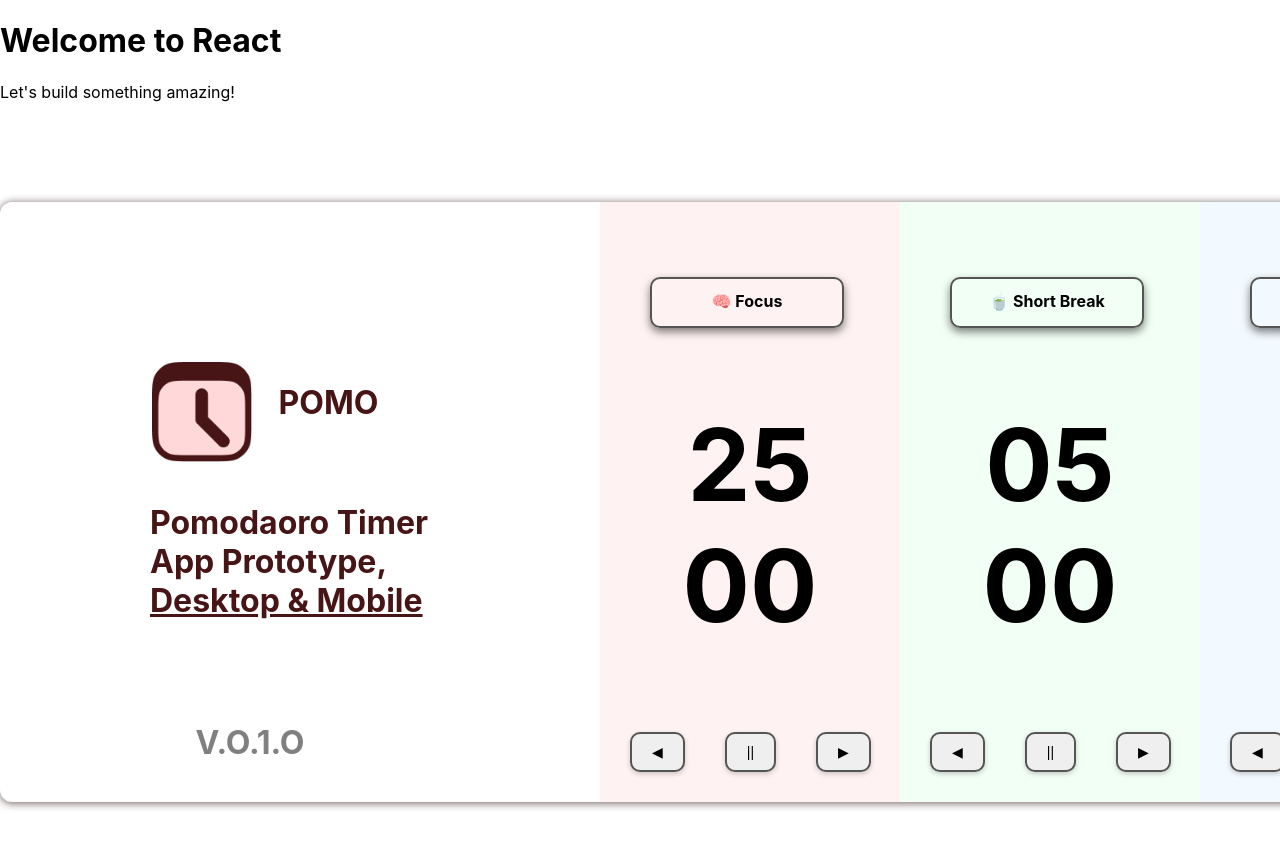
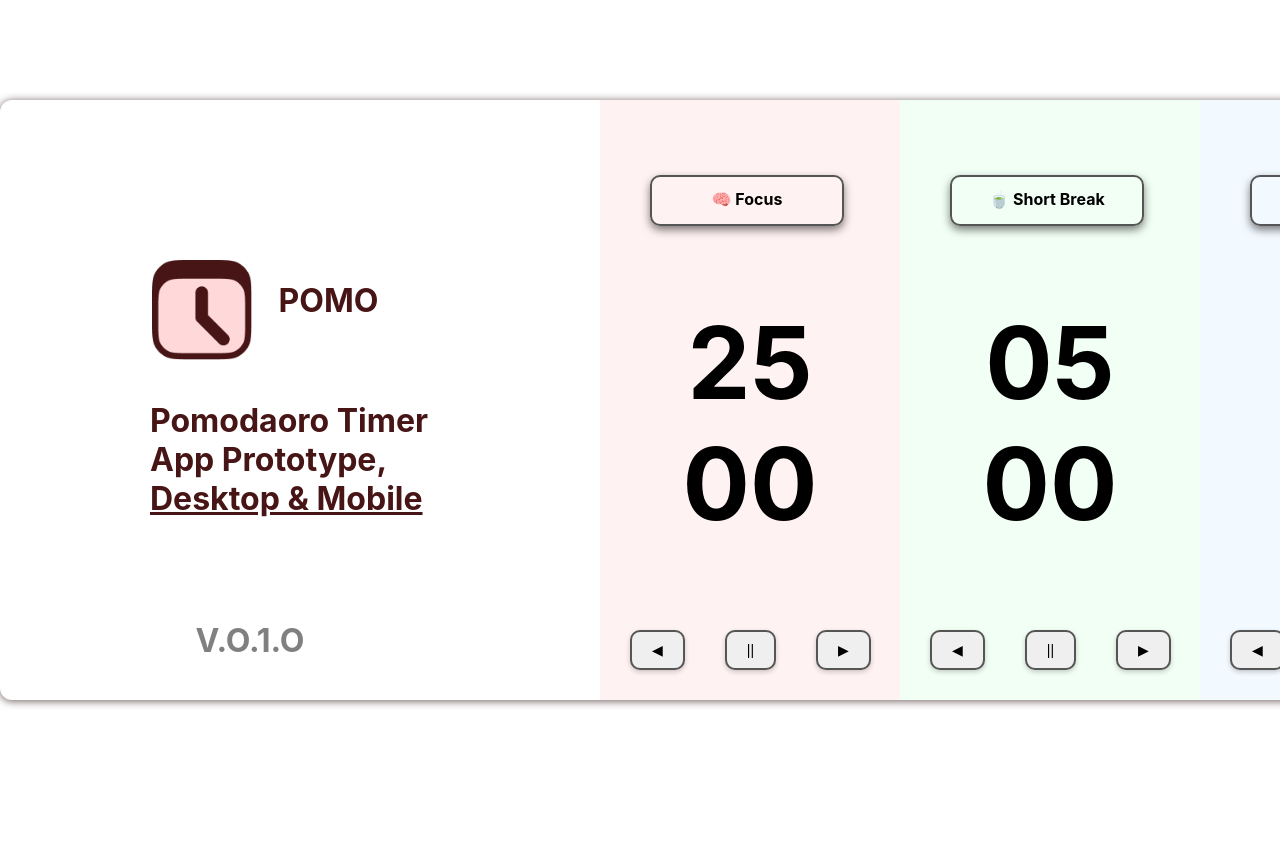
Before and after one commit to hariTiwari442/PomoDaro, a React (Create React App) app: page / in a window 1280 px wide. Shown: the top 848 px of the page. After the commit the page ends 800 px from the top, so only its background shows below. Built offline with nearby package versions, Linux system fonts and the light colour scheme.

Commit message:
Updating app.js to original code

```diff
--- a/src/App.js
+++ b/src/App.js
@@ -124,9 +124,6 @@ function App() {
   };
   return (
     <>
-    <h1>Welcome to React</h1>
-    <p>Let's build something amazing!</p>
-
       <Card>
         {/* <Pomo className={"normal-box"}></Pomo> */}
     <POMO></POMO>
```
